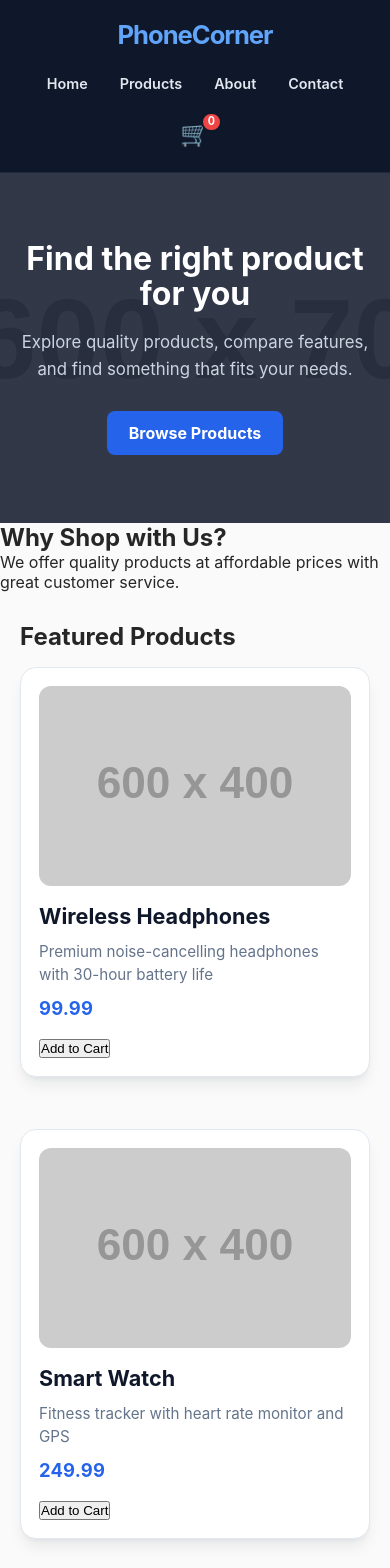
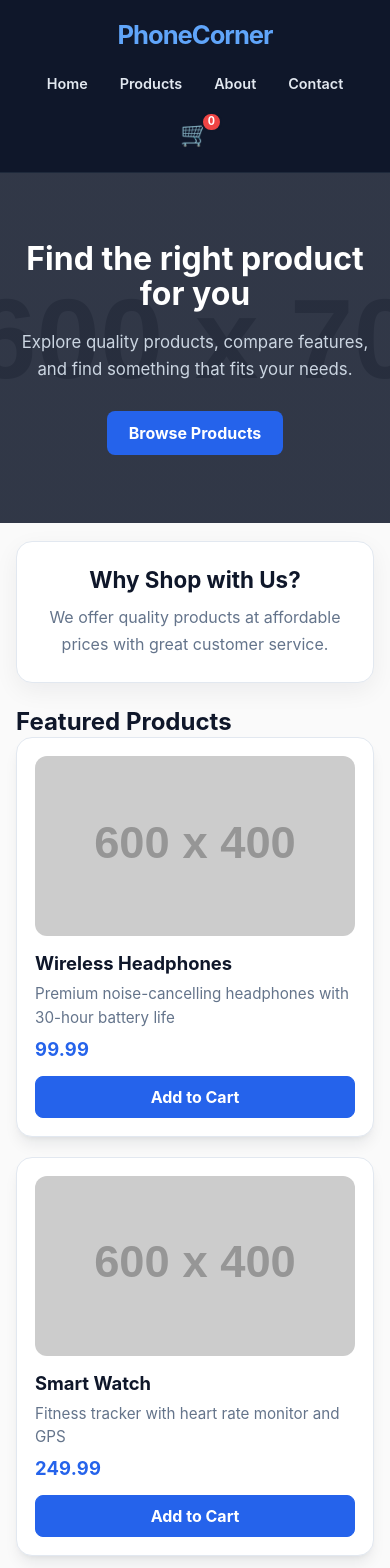
Before and after one commit to lotsueugene1/state-Multi-Page-Navigation, a React (Vite) app in the folder products/: page / in a window 390 px wide. Shown: the top 1568 px of the page. Built offline with nearby package versions, Linux system fonts and the light colour scheme.

Commit message:
feat: enhance layout and styling for app components, including responsive adjustments

```diff
--- a/products/src/App.css
+++ b/products/src/App.css
@@ -160,3 +160,171 @@ body {
 .cart-panel h2 {
   margin-bottom: 18px;
 }
+
+/* AI attribution: Page layout and responsive styling drafted with OpenAI Codex. */
+.app {
+  display: flex;
+  flex-direction: column;
+}
+
+.app > .hero + section {
+  width: min(100% - 40px, 1200px);
+  margin: 28px auto 0;
+  padding: 32px 36px;
+  background: #ffffff;
+  border: 1px solid #e2e8f0;
+  border-radius: 16px;
+  box-shadow: 0 8px 24px rgba(15, 23, 42, 0.06);
+  text-align: center;
+}
+
+.app > .hero + section h2 {
+  margin-bottom: 10px;
+  color: #0f172a;
+  font-size: clamp(1.4rem, 2.5vw, 1.8rem);
+  line-height: 1.25;
+}
+
+.app > .hero + section p {
+  max-width: 680px;
+  margin: 0 auto;
+  color: #64748b;
+  font-size: 1rem;
+  line-height: 1.7;
+}
+
+.shop-layout {
+  width: min(100%, 1320px);
+  margin: 0 auto;
+}
+
+.products-section {
+  min-width: 0;
+}
+
+.products-section > h2,
+.cart-panel > h2 {
+  color: #0f172a;
+  font-size: 1.5rem;
+  line-height: 1.25;
+}
+
+.products-grid {
+  align-items: stretch;
+  gap: 20px;
+}
+
+.products-grid .product-card {
+  max-width: none;
+  height: 100%;
+  margin: 0;
+}
+
+.products-grid .product-card .product-header {
+  height: 100%;
+  flex-direction: column;
+  align-items: stretch;
+  gap: 16px;
+  padding: 18px;
+}
+
+.products-grid .product-card .avatar {
+  width: 100%;
+  height: 180px;
+}
+
+.products-grid .product-card .product-info {
+  flex: 1;
+  gap: 8px;
+}
+
+.products-grid .product-card .productName {
+  font-size: 1.15rem;
+}
+
+.products-grid .product-card .cart-actions {
+  width: 100%;
+  margin-top: auto;
+}
+
+.products-grid .product-card .action-btn {
+  width: 100%;
+  min-height: 42px;
+  padding: 10px 14px;
+  color: #ffffff;
+  background: #2563eb;
+  border: 1px solid #2563eb;
+  border-radius: 8px;
+  font: inherit;
+  font-weight: 650;
+  cursor: pointer;
+  transition: background-color 150ms ease, border-color 150ms ease, transform 150ms ease;
+}
+
+.products-grid .product-card .action-btn:hover {
+  background: #1d4ed8;
+  border-color: #1d4ed8;
+  transform: translateY(-1px);
+}
+
+.products-grid .product-card .action-btn:focus-visible {
+  outline: 3px solid #93c5fd;
+  outline-offset: 2px;
+}
+
+.cart-panel {
+  border: 1px solid #e2e8f0;
+  box-shadow: 0 8px 24px rgba(15, 23, 42, 0.06);
+}
+
+.cart-panel .empty-cart {
+  padding: 18px 14px;
+  color: #64748b;
+  background: #fafafa;
+  border: 1px dashed #cbd5e1;
+  border-radius: 10px;
+  text-align: center;
+}
+
+.cart-panel .item-card {
+  max-width: none;
+  border-color: #e2e8f0;
+  box-shadow: none;
+}
+
+.cart-panel .itemName {
+  white-space: normal;
+}
+
+.cart-panel > p:not(.empty-cart) {
+  margin-top: 16px;
+  padding-top: 16px;
+  color: #0f172a;
+  border-top: 1px solid #e2e8f0;
+  font-size: 1.05rem;
+  font-weight: 700;
+  text-align: right;
+}
+
+@media (max-width: 600px) {
+  .app > .hero + section {
+    width: calc(100% - 32px);
+    margin-top: 18px;
+    padding: 24px 20px;
+  }
+
+  .shop-layout {
+    gap: 24px;
+    padding: 24px 16px;
+  }
+}
+
+@media (prefers-reduced-motion: reduce) {
+  .products-grid .product-card .action-btn {
+    transition: none;
+  }
+
+  .products-grid .product-card .action-btn:hover {
+    transform: none;
+  }
+}
```
